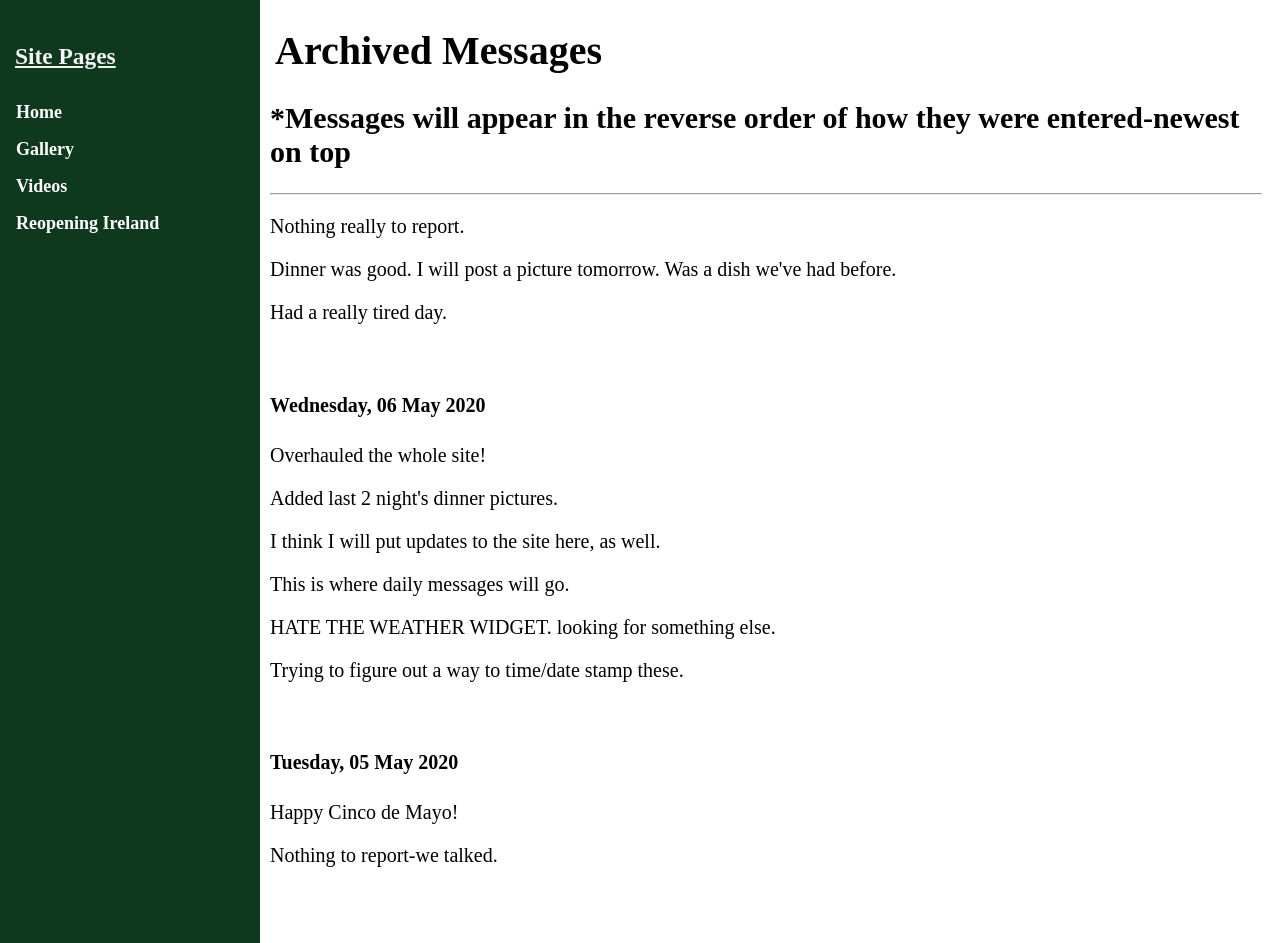
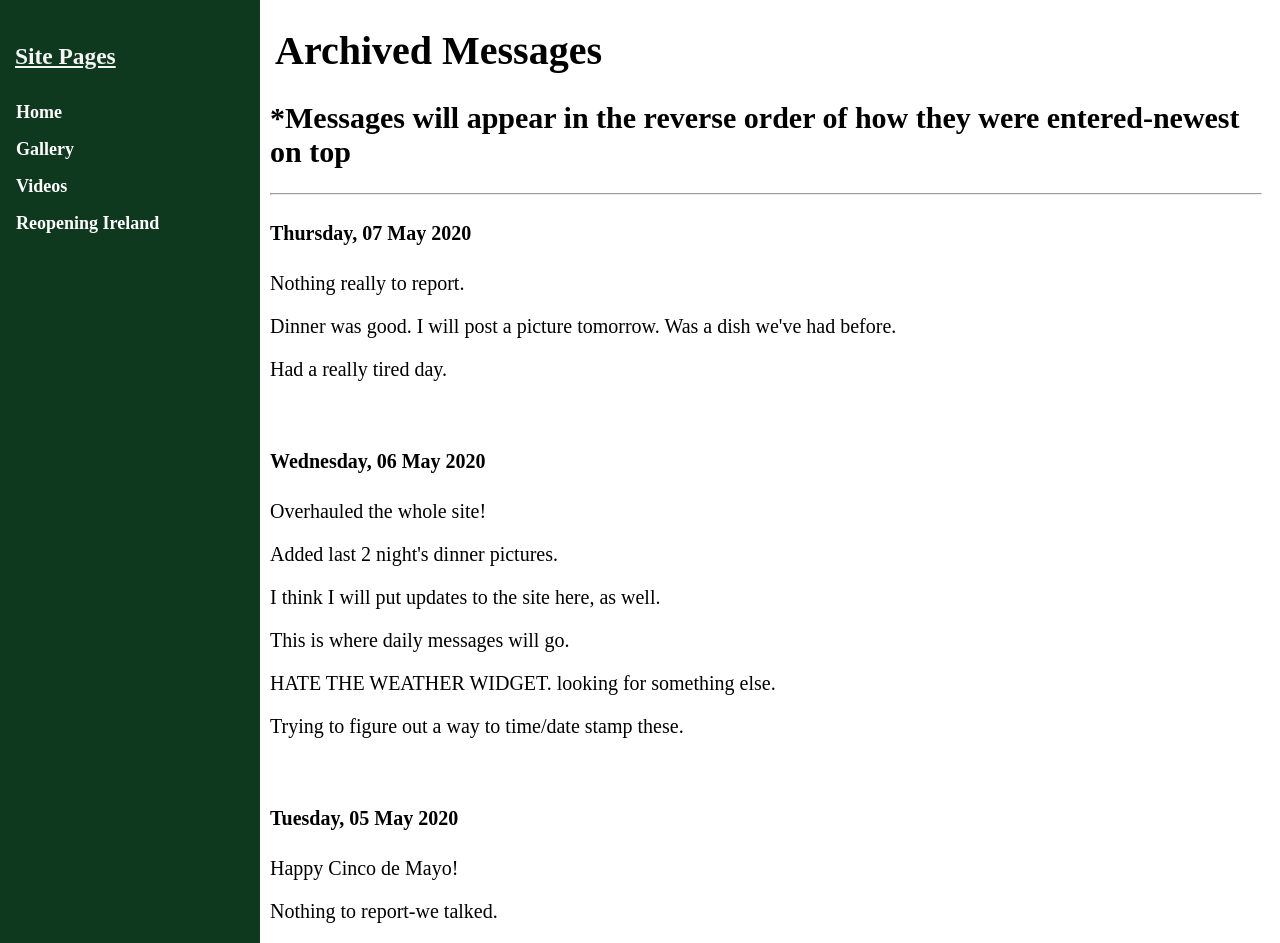
Before and after one commit to Verucassaults/Moms-Dashboard.io, a Jekyll site: the page archived_messages.html, which Jekyll copies as it is, in a window 1280 px wide and 943 px high. Built offline with Jekyll 4.4.1, drawn with Linux system fonts in a browser that asks for light colours.

Commit message:
Update archived_messages.html
Missed adding the date on daily update

```diff
--- a/archived_messages.html
+++ b/archived_messages.html
@@ -30,6 +30,7 @@
             <hr/>
             <!-- messages -->
             <!-- may 7 2020 thursday messages -->
+            <h4>Thursday, 07 May 2020</h4>
             <p>Nothing really to report.</p>
             <p>Dinner was good. I will post a picture tomorrow. Was a dish we've had before.</p>
             <p>Had a really tired day.</p>
```
